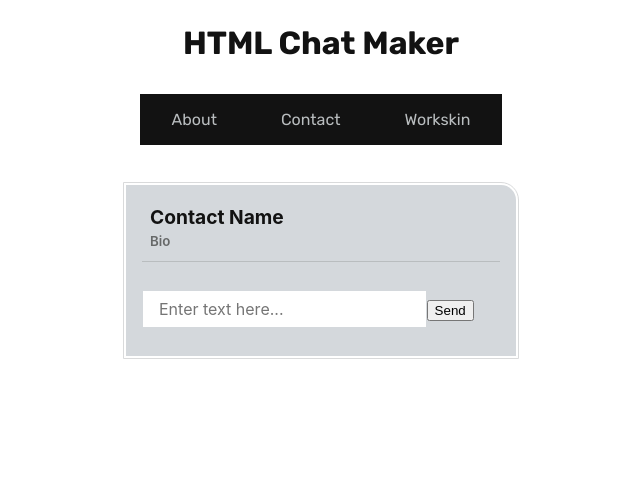
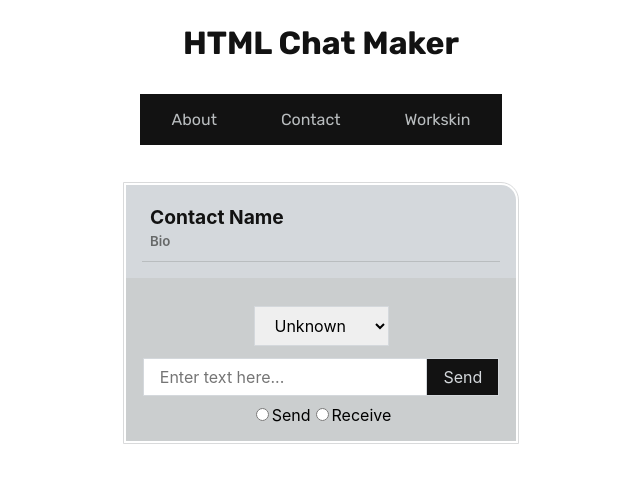
Before and after one commit to qriechan/html-chat-maker, a React (Vite) app: page / in a window 1280 px wide. Shown: the top 482 px of the page, without its empty margins (319-959 px from the left). Built offline with nearby package versions, Linux system fonts and the light colour scheme.

Commit message:
updated functions

```diff
--- a/package.json
+++ b/package.json
@@ -10,6 +10,8 @@
     "preview": "vite preview"
   },
   "dependencies": {
+    "axios": "^1.7.7",
+    "json-server": "^1.0.0-beta.2",
     "react": "^18.3.1",
     "react-dom": "^18.3.1",
     "react-router-dom": "^6.26.2"
--- a/src/App.jsx
+++ b/src/App.jsx
@@ -1,5 +1,6 @@
 import { BrowserRouter as Router, Routes, Route } from 'react-router-dom'
-import { useState } from 'react'
+import { useState, useEffect } from 'react'
+import axios from 'axios'
 
 import About from './components/About'
 import Contact from './components/Contact'
--- a/src/components/MessageReceiver.jsx
+++ b/src/components/MessageReceiver.jsx
@@ -1,19 +1,21 @@
 import React from 'react'
 
-function ReceiverMessage() {
+function SenderMessage({ contact , text }) {
     return (
-        <table className='full-reply'>
-                <tr className='msg-row'>
-                    <td className='receiver-contact'>Contact Name</td>
-                    <td rowSpan="2" className='td-icon'>
-                        <img className='hsricon' src='{imgUrl}' width="100%" alt='{chrName} icon' />
-                    </td>
-                </tr>
-                <tr className='msg-row'>
-                    <td className='reply'>Message Text</td>
-                </tr>
-        </table>
+        <div className='full-message full-reply'>
+            <img
+                className='icon'
+                src={getImageURL(contact)}
+                width="100%"
+                alt={contact} />
+            <div className='message-content'>
+                <div className='sender-contact message-contact'>
+                    <p>{contact}</p>
+                </div>
+                <div className='sender text'>{text}</div>
+            </div>
+        </div>
     )
 }
 
-export default ReceiverMessage
+export default SenderMessage
--- a/src/components/MessageSender.jsx
+++ b/src/components/MessageSender.jsx
@@ -1,18 +1,21 @@
 import React from 'react'
 
-function SenderMessage() {
+function SenderMessage({ contact , text }) {
     return (
-        <table className='full-text'>
-                <tr className='msg-row'>
-                    <td rowSpan="2" className='td-icon'>
-                        <img className='hsricon' src='{imgUrl}' width="100%" alt='{chrName} icon' />
-                    </td>
-                    <td className='sender-contact'>Contact Name</td>
-                </tr>
-                <tr className='msg-row'>
-                    <td className='text'>Message Text</td>
-                </tr>
-        </table>
+        <div className='full-message full-text'>
+            <img
+                className='icon'
+                // add img srcs tmrw
+                src={getImageURL(contact)}
+                width="100%"
+                alt={contact} />
+            <div className='message-content'>
+                <div className='sender-contact message-contact'>
+                    <p>{contact}</p>
+                </div>
+                <div className='sender text'>{text}</div>
+            </div>
+        </div>
     )
 }
 
--- a/src/components/Phone.jsx
+++ b/src/components/Phone.jsx
@@ -1,12 +1,14 @@
 import React from 'react'
-import { Link } from 'react-router-dom'
+import { useState } from 'react'
 import PostText from './PostText'
 import SenderMessage from './MessageSender'
 import ReceiverMessage from './MessageReceiver'
 
 function Phone() {
+    const [messageDetails, setMessageDetails] = useState(null);
+
     const getData = (data) => {
-        console.log(data)
+        setMessageDetails(data);
     };
 
     return (
@@ -17,11 +19,21 @@ function Phone() {
                     <p className='main-contact'>Contact Name</p>
                     <p className='bio'>Bio</p>
                 </div>
-                {/* <SenderMessage sender-contact={senderChrName} />
-                <ReceiverMessage receiver-contact={} /> */}
-                {/* Let user choose which type of message to upload (sender / receiver) */}
             </div>
             <PostText onSubmit={getData} />
+            {messageDetails && (
+                    messageDetails.statusType === 'send' ? (
+                        <SenderMessage
+                            contact={messageDetails.contactName}
+                            text={messageDetails.textValue}
+                        />
+                    ) : (
+                        <ReceiverMessage
+                            contact={messageDetails.contactName}
+                            text={messageDetails.textValue}
+                        />
+                    )
+                )}
         </div>
         </div>
     )
--- a/src/components/PostText.jsx
+++ b/src/components/PostText.jsx
@@ -1,24 +1,50 @@
 import React, { useState } from 'react'
 
-const PostText = (props) => {
+function PostText(props){
 
-    const  [inputValue, setInputValue] = useState('');
+    const [textValue, setTextValue] = useState('');
+    const [contactName, setContactName] = useState('Unknown');
+    const [statusType, setStatusType] = useState('Send');
+    const messageStatus = [
+        {value: "send", label: "Send"},
+        {value: "receive", label: "Receive"}
+    ];
 
-    const  handleChange = (e) => {
-        setInputValue(e.target.value);
-    };
-    const  handleSubmit = (e) => {
+    const handleSubmit = (e) => {
         e.preventDefault();
-        props.onSubmit();
+        const messageDetails = { textValue, contactName, statusType };
+        console.log(messageDetails);
+        props.onSubmit(messageDetails);
     };
 
     return (
-        <div>
+        <div className='write-text'>
             <form onSubmit={handleSubmit}>
-            <input  type="text" value={inputValue} onChange={handleChange} placeholder='Enter text here...' />
-            <button type='submit'>Send</button>
+                <select value={contactName} onChange={(e) => setContactName(e.target.value)} required>
+                    <option value="Aventurine">Aventurine</option>
+                    <option value="Unknown">Unknown</option>
+                </select>
+                <input
+                    type="text"
+                    required
+                    value={textValue}
+                    onChange={(e) => setTextValue(e.target.value)}
+                    placeholder='Enter text here...'
+                />
+                <button type='submit'>Send</button>
+                <div className='radio'>
+                </div>
+                {messageStatus.map((x, i) => <label key={i}>
+                    <input
+                        type="radio"
+                        name="status"
+                        value={x.value}
+                        onChange={(e) => setStatusType(e.target.value)}
+                        required
+                    />
+                    {x.label}
+                </label>)}
             </form>
-            <p className='sender'>{inputValue}</p>
         </div>
     )
 }
--- a/src/css/main.css
+++ b/src/css/main.css
@@ -72,16 +72,24 @@ nav a {
   min-height: fit-content;
   margin-bottom: 0.25rem;
   width: auto;
+  display: flex;
 }
 
 .full-text {
   margin-right: auto;
   margin-left: 0rem;
+  flex-direction: row;
 }
 
 .full-reply {
   margin-right: 0rem;
   margin-left: auto;
+  flex-direction: row-reverse;
+}
+
+.message-content {
+  display: flex;
+  flex-direction: column;
 }
 
 .message-contact {
@@ -92,6 +100,7 @@ nav a {
 
 .sender-contact {
   padding: 0 0 0.25rem 0.75rem;
+  flex: 1;
 }
 
 .receiver-contact {
@@ -104,11 +113,8 @@ nav a {
   height: 3.75rem;
   border-radius: 100%;
   background-color: #121212;
-}
-
-.td-icon {
   vertical-align: top;
-  width: 3.75rem;
+  flex: 0;
 }
 
 .text {
@@ -118,7 +124,7 @@ nav a {
   max-width: 75%;
   clear: both;
   position: relative;
-  box-shadow: #9ea0a1;
+  flex: 1;
 }
 
 .sender {
@@ -126,7 +132,7 @@ nav a {
   margin: 0 0 0.75rem 0.75rem;
   border-radius: 0 0.65rem 0.65rem 0.65rem;
   background: #ededed;
-  box-shadow: -0.063rem 0.125rem;
+  box-shadow: -0.063rem 0.125rem #9ea0a1;
 }
 
 .reply {
@@ -134,7 +140,7 @@ nav a {
   margin: 0 0.75rem 0.75rem 0;
   border-radius: 0.65rem 0 0.65rem 0.65rem;
   background: #d9caa9;
-  box-shadow: 0.063rem 0.125rem;
+  box-shadow: 0.063rem 0.125rem #9ea0a1;
 }
 
 .fullalert {
@@ -178,7 +184,7 @@ nav a {
   text-align: center;
 }
 
-input {
+input[type=text] {
   margin-top: 0.75rem;
   font-family: Bahnschrift, Inter, sans-serif;
   width: 70%;
@@ -187,6 +193,39 @@ input {
   font-size: medium;
   outline: none;
 }
-input :focus {
+input[type=text] :focus {
+  border-color: #121212;
+}
+
+button {
+  font-family: Bahnschrift, Inter, sans-serif;
+  padding: 0.5rem 1rem 0.5rem 1rem;
+  border: 0.094rem solid #d4d8dc;
+  border-left: 0;
+  font-size: medium;
+  color: #d4d8dc;
+  background-color: #121212;
+}
+
+input[type=radio] {
+  margin-top: 0.75rem;
+  font-family: Bahnschrift, Inter, sans-serif;
+  border: 0.094rem solid #d4d8dc;
+  font-size: medium;
+  outline: none;
+}
+input[type=radio] :focus {
+  border-color: #121212;
+}
+
+select {
+  margin-top: 0.75rem;
+  font-family: Bahnschrift, Inter, sans-serif;
+  padding: 0.5rem 1rem 0.5rem 1rem;
+  border: 0.094rem solid #d4d8dc;
+  font-size: medium;
+  outline: none;
+}
+select :focus {
   border-color: #121212;
 }/*# sourceMappingURL=main.css.map */
--- a/src/css/main.scss
+++ b/src/css/main.scss
@@ -100,16 +100,24 @@ nav {
     min-height: fit-content;
     margin-bottom: .25rem;
     width: auto;
+    display: flex;
 }
 
 .full-text {
     margin-right: auto;
     margin-left: 0rem;
+    flex-direction: row;
 }
 
 .full-reply {
     margin-right: 0rem;
     margin-left: auto;
+    flex-direction: row-reverse;
+}
+
+.message-content {
+    display: flex;
+    flex-direction: column;
 }
 
 .message-contact {
@@ -120,22 +128,23 @@ nav {
 
 .sender-contact {
     padding: 0 0 .25rem .75rem;
+    flex: 1;
 }
 
 .receiver-contact {
     padding: 0 .75rem .25rem 0;
     text-align: right;
 }
+
 .icon {
     width: 3.75rem;
     height: 3.75rem;
     border-radius: 100%;
     background-color: $dark-color;
+    vertical-align: top;
+    flex: 0;
 }
-.td-icon {
-    vertical-align: top;
-    width: 3.75rem;
-}
+
 .text {
     font-weight: 500;
     color: $dark-color;
@@ -143,28 +152,32 @@ nav {
     max-width: 75%;
     clear: both;
     position: relative;
-    box-shadow: $textbox-shadow-color;
+    flex: 1;
 }
+
 .sender {
     float: left;
     margin: 0 0 .75rem .75rem;
     border-radius: 0 .65rem .65rem .65rem;
     background: $sender-color-hsr;
-    box-shadow: -.063rem .125rem;
+    box-shadow: -.063rem .125rem $textbox-shadow-color;
 }
+
 .reply {
     float: right;
     margin: 0 .75rem .75rem 0;
     border-radius: .65rem 0 .65rem .65rem;
     background: $receiver-color-hsr;
-    box-shadow: .063rem .125rem;
+    box-shadow: .063rem .125rem $textbox-shadow-color;
 }
+
 .fullalert {
     vertical-align: middle;
     width: fit-content;
     margin-left: auto;
     margin-right: auto;
 }
+
 .alert-icon {
     width: $alert-dimensions;
     height: $alert-dimensions;
@@ -194,7 +207,7 @@ nav {
     text-align: center;
 }
 
-input {
+input[type=text] {
     margin-top: .75rem;
     font-family: $main-font-family;
     width: 70%;
@@ -207,3 +220,38 @@ input {
         border-color: $dark-color;
     }
 }
+
+button {
+    font-family: $main-font-family;
+    padding: .5rem 1rem .5rem 1rem;
+    border: .094rem solid $bgcolor-hsr;
+    border-left: 0;
+    font-size: medium;
+    color: $bgcolor-hsr;
+    background-color: $dark-color;
+}
+
+input[type=radio] {
+    margin-top: .75rem;
+    font-family: $main-font-family;
+    border: .094rem solid $bgcolor-hsr;
+    font-size: medium;
+    outline: none;
+
+    :focus {
+        border-color: $dark-color;
+    }
+}
+
+select {
+    margin-top: .75rem;
+    font-family: $main-font-family;
+    padding: .5rem 1rem .5rem 1rem;
+    border: .094rem solid $bgcolor-hsr;
+    font-size: medium;
+    outline: none;
+
+    :focus {
+        border-color: $dark-color;
+    }
+}
```
Also changed, not shown: src/components/Home.jsx (+6 -5 lines), 2 other files (tests, documents, lock files or other folders).
